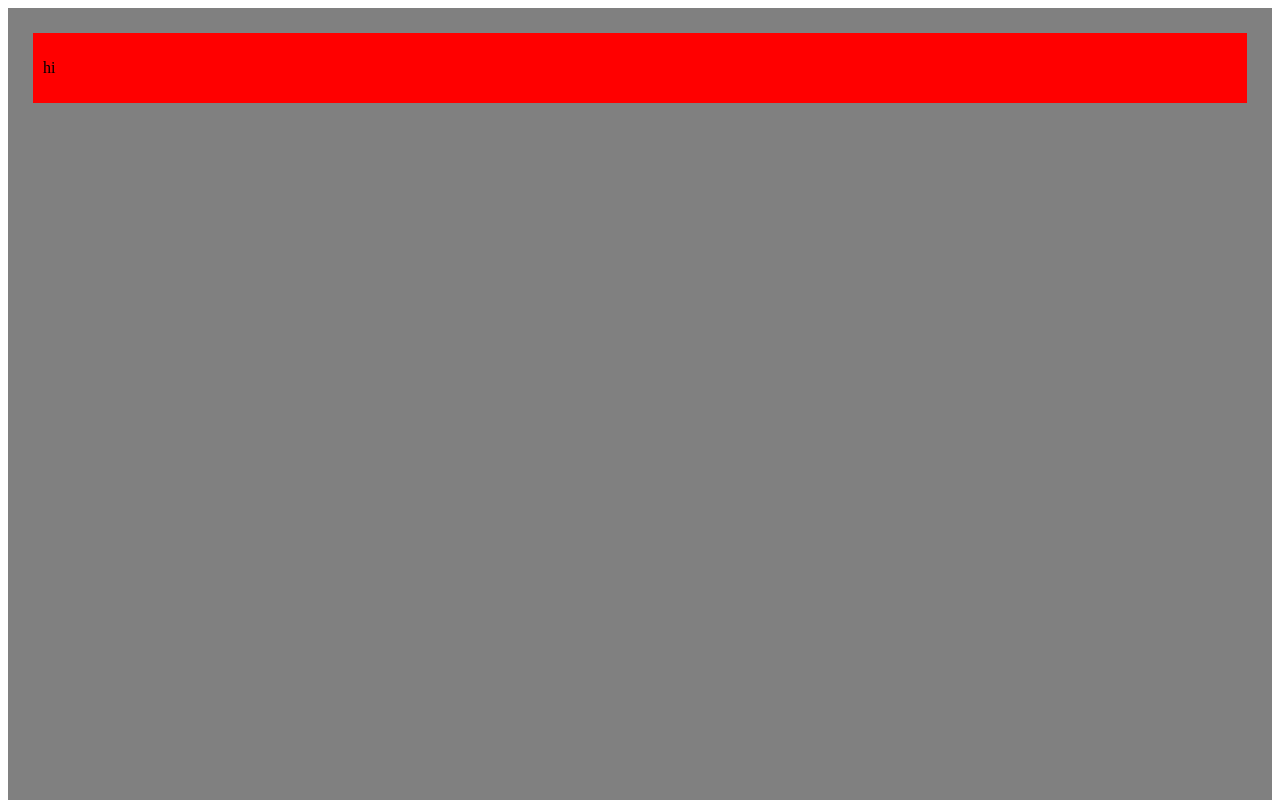
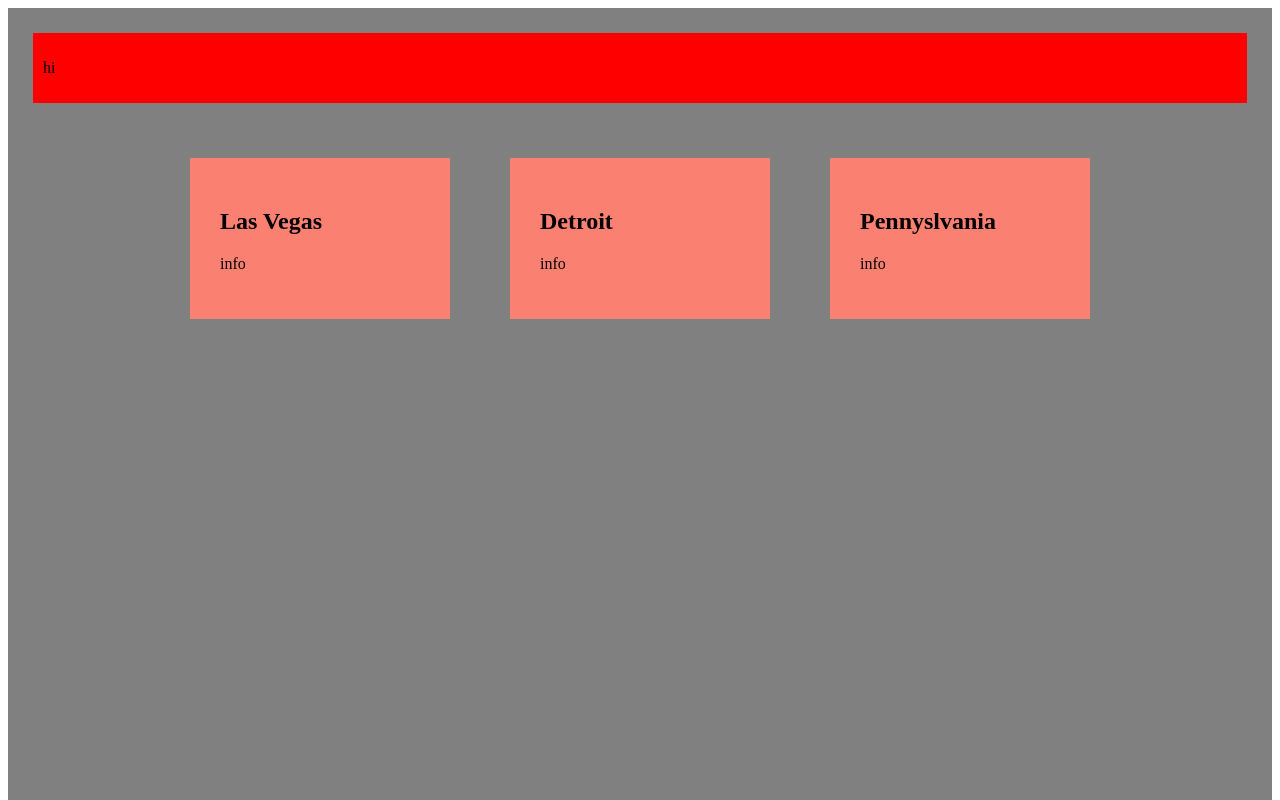
Before and after one commit to KTProg-2025-Seniors/web-development-code-review-BryanMcLean12, a plain HTML site: page index.html in a window 1280 px wide. Shown: the top 800 px of the page. Drawn offline with Linux system fonts and the light colour scheme.

Commit message:
added suggested boxes

```diff
--- a/index.html
+++ b/index.html
@@ -11,6 +11,29 @@
                         <p>hi</p>
                     </div>
                 </div>
+
+                <div class="suggested-container">
+                    <div class="suggested1">
+                        <h2> Las Vegas</h2>
+                        <div class="suggested1_info">
+                            <p>info</p>
+                        </div>
+                    </div>
+
+                    <div class="suggested2">
+                        <h2> Detroit</h2>
+                        <div class="suggested2_info">
+                            <p>info</p>
+                        </div>
+                    </div>
+
+                    <div class="suggested3">
+                        <h2> Pennyslvania</h2>
+                        <div class="suggested3_info">
+                            <p>info</p>
+                        </div>
+                    </div>
+                </div>
             </div>
 
 
--- a/style.css
+++ b/style.css
@@ -18,3 +18,29 @@ body{
     width:100%;
     height:2500px;
 }
+
+.suggested-container {
+    display:flex;
+    justify-content: center;
+}
+
+.suggested1 {
+    background-color: salmon;
+    width:200px;
+    padding:30px;
+    margin:30px;
+}
+
+.suggested2 {
+    background-color: salmon;
+    width:200px;
+    padding:30px;
+    margin:30px;
+}
+
+.suggested3 {
+    background-color: salmon;
+    width:200px;
+    padding:30px;
+    margin:30px;
+}
```
